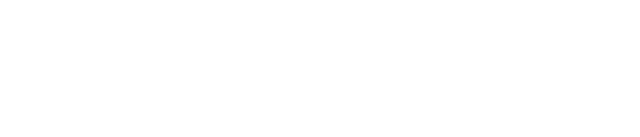
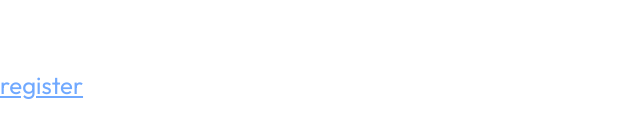
Before and after one commit to MorganDilling/chatapp, a Svelte app: page / in a window 1280 px wide. Shown: the part 315-452 px from the top of the page, without its empty margins (0-640 px from the left). Built offline with nearby package versions, Linux system fonts and the light colour scheme.

Commit message:
style: :lipstick: changes to app.svelte
added path to press a link that opens the register site

no issues

```diff
--- a/src/App.svelte
+++ b/src/App.svelte
@@ -1,11 +1,15 @@
 <script lang="ts">
-  import { Router, Route } from 'svelte-routing';
+  import { Router, Route, Link } from 'svelte-routing';
   import app from './components/app.svelte';
   import register from './components/register.svelte';
   import login from './components/login.svelte';
 </script>
 
 <Router>
+  <Route path="/">
+    <Link to="/register">register</Link>
+  </Route>
+
   <Route path="app" component={app} />
   <Route path="register" component={register} />
   <Route path="login" component={login} />
```
